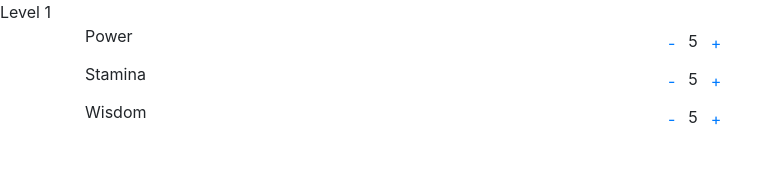
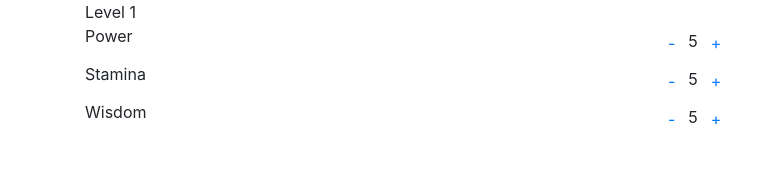
Before and after one commit to adketuri/hou-builder, a React (Create React App) app: page / in a window 1280 px wide. Shown: the top 188 px of the page, without its empty margins (0-782 px from the left). Built offline with nearby package versions, Linux system fonts and the light colour scheme.

Commit message:
Increment and decrement stats on change. Update level based on allocated stats.

```diff
--- a/src/App.js
+++ b/src/App.js
@@ -1,14 +1,13 @@
 import React from 'react';
 import './App.css';
 import 'bootstrap/dist/css/bootstrap.min.css';
-import Level from "./components/Level/Level";
 import Stats from "./components/Stats/Stats";
+import {Container} from "react-bootstrap";
 
 function App() {
-  return (<div>
-    <Level/>
+  return (<Container>
     <Stats/>
-  </div>);
+  </Container>);
 }
 
 export default App;
--- a/src/components/Level/Level.js
+++ /dev/null
@@ -1,14 +0,0 @@
-import React, {Component} from "react";
-
-export default class Level extends Component {
-
-    constructor(props){
-        super(props);
-        this.state = {level: 1}
-    }
-
-    render() {
-        return(<span>Level {this.state.level}</span>);
-    }
-
-}
--- /dev/null
+++ b/src/components/Stats/Level/Level.js
@@ -0,0 +1,9 @@
+import React, {Component} from "react";
+
+export default class Level extends Component {
+
+    render() {
+        return (<span>Level {this.props.value}</span>);
+    }
+
+}
--- a/src/components/Stats/Stat/Stat.js
+++ b/src/components/Stats/Stat/Stat.js
@@ -12,12 +12,29 @@ export default class Stat extends Component {
         this.state = {value: this.min}
     }
 
+    handleIncrement = () => {
+        this.setState((state, props) => ({value: state.value + 1}));
+        this.props.onStatChange(this.props.id, 1);
+    };
+
+    handleDecrement = () => {
+        if (this.state.value > process.env.REACT_APP_MIN_STAT) {
+            this.setState((state, props) => ({value: state.value - 1}));
+            this.props.onStatChange(this.props.id, -1);
+        }
+    };
+
     render() {
         return (
             <Row>
                 <Col>{this.props.name}</Col>
-                <Col><StatButton id={this.props.id} operation="subtract"/>{this.state.value}<StatButton
-                    id={this.props.id} operation="add"/></Col>
+                <Col>
+                    <StatButton id={this.props.id} operation="subtract" value={this.state.value}
+                                onClick={this.handleDecrement}/>
+                    {this.state.value}
+                    <StatButton id={this.props.id} operation="add" value={this.state.value}
+                                onClick={this.handleIncrement}/>
+                </Col>
             </Row>
         );
     }
--- a/src/components/Stats/Stat/StatButton/StatButton.js
+++ b/src/components/Stats/Stat/StatButton/StatButton.js
@@ -3,28 +3,23 @@ import Button from "react-bootstrap/Button";
 
 export default class StatButton extends Component {
 
-    increment = () => {
-        console.log("increment " + this.props.id);
-    };
-
-    decrement = () => {
-        console.log("decrement " + this.props.id);
+    click = () => {
+        console.log(this.props.operation + " " + this.props.id);
+        this.props.onClick();
     };
 
     render() {
         let label;
-        let callback;
+        const value = this.props.value;
         if (this.props.operation === 'add') {
             label = "+";
-            callback = () => this.increment();
         } else if (this.props.operation === 'subtract') {
             label = "-";
-            callback = () => this.decrement();
         } else {
             console.exception("Unknown StatButton type " + this.props.type);
         }
         return (
-            <Button variant="link" onClick={callback}>{label}</Button>
+            <Button variant="link" onClick={() => this.click()}>{label}</Button>
         );
     }
 }
--- a/src/components/Stats/Stats.js
+++ b/src/components/Stats/Stats.js
@@ -1,18 +1,34 @@
 import React, {Component} from "react";
 import Stat from "./Stat/Stat";
-import Container from "react-bootstrap/Container";
+import Level from "./Level/Level";
 
 export default class Stats extends Component {
 
+    constructor(props) {
+        super(props);
+        this.stats = ['Power', 'Stamina', 'Wisdom'];
+        this.minimumAllocatedStats = process.env.REACT_APP_MIN_STAT * this.stats.length;
+        this.allocatedStats = this.minimumAllocatedStats;
+        this.state = {level: 1, rebirth: false}
+    }
+
+    onStatChange = (id, change) => {
+        console.log("Stat change " + id + " " + change);
+        this.allocatedStats += change;
+        this.setState((props, state) => ({
+            level: Math.ceil((this.allocatedStats - this.minimumAllocatedStats) / 2 + 1)
+        }));
+    };
+
     render() {
-        const stats = ['Power', 'Stamina', 'Wisdom'];
-        const listItems = stats.map((stat) =>
-            <Stat key={stat.toLowerCase()} id={stat.toLowerCase()} name={stat}/>
+        const listItems = this.stats.map((stat) =>
+            <Stat onStatChange={this.onStatChange} key={stat.toLowerCase()} id={stat.toLowerCase()} name={stat}/>
         );
         return (
-            <Container>
+            <div>
+                <Level value={this.state.level}/>
                 {listItems}
-            </Container>
+            </div>
         );
     }
 
```
Also changed, not shown: 1 other file (tests, documents, lock files or other folders).
